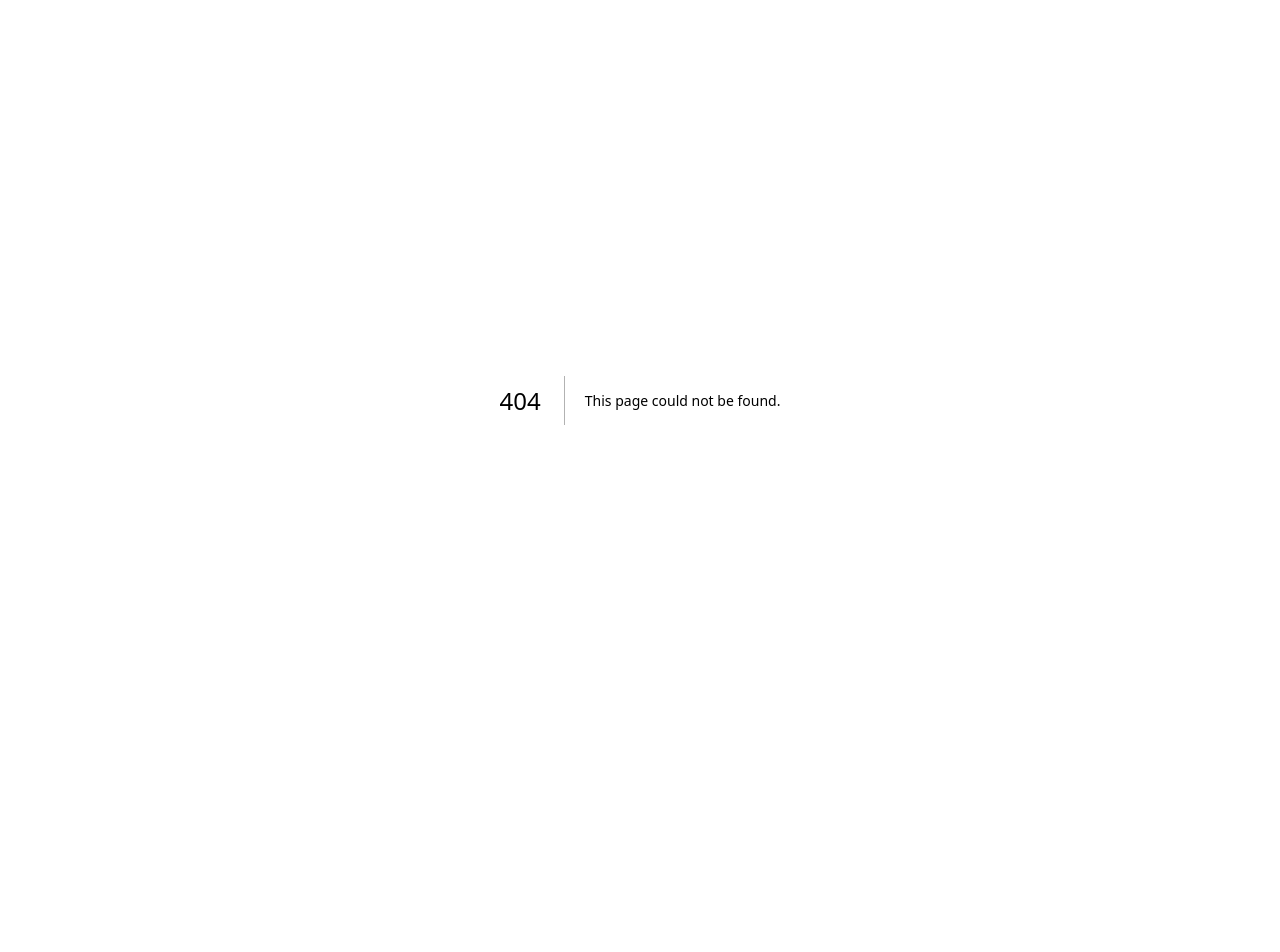
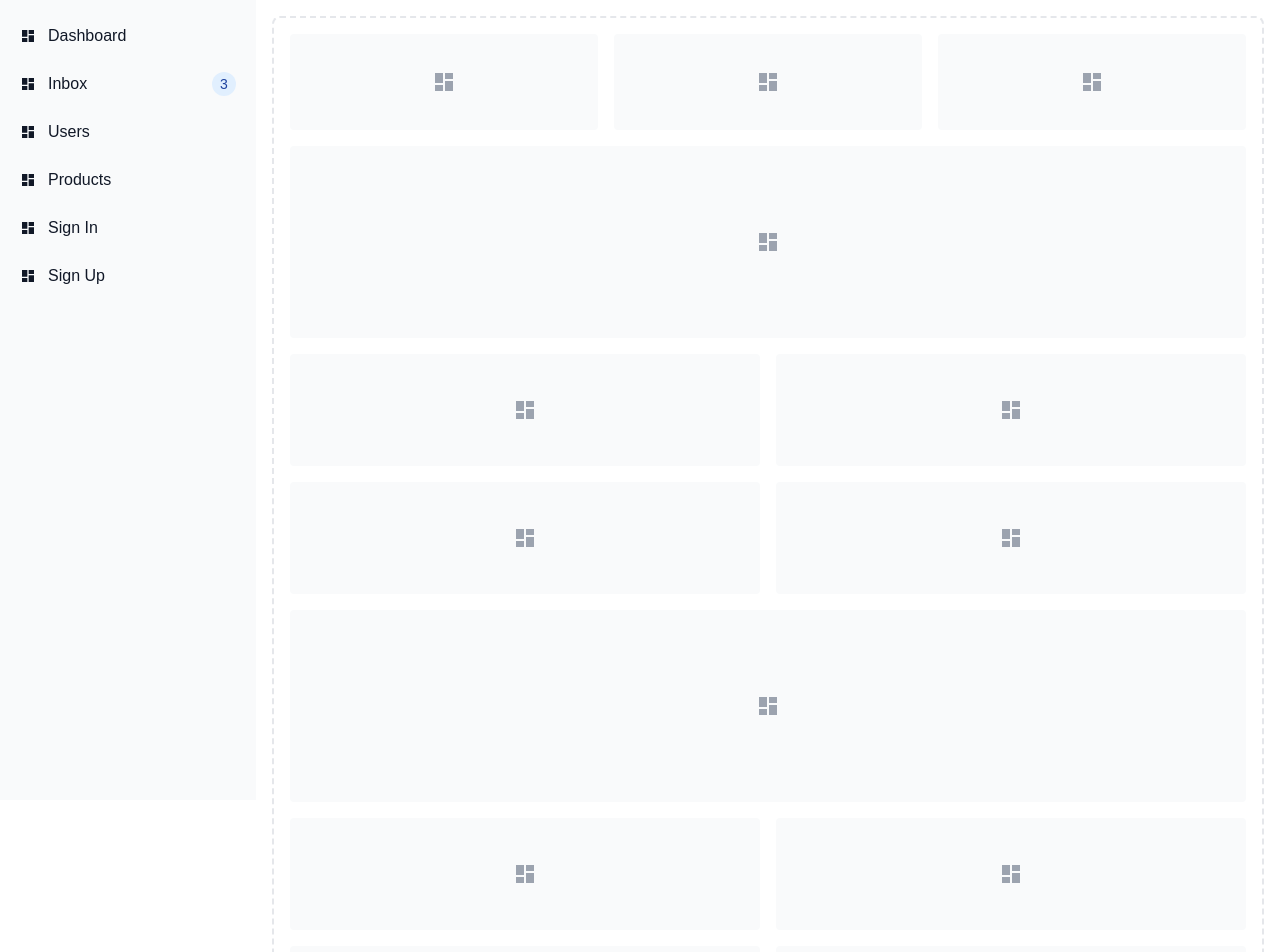
Before and after one commit to ahnayef/meeting-scheduler-frontend, a Next.js app: page /hostDashboard in a window 1280 px wide. Before the commit this address had no page. Shown: the top 952 px of the page. Before the commit the page ends 800 px from the top, so only its background shows below. Built offline with nearby package versions, Linux system fonts and the light colour scheme.

Commit message:
Add Dashboard layout and sidebar components; update Navbar logic for authentication state

```diff
--- /dev/null
+++ b/app/(components)/DashboardSidebar.tsx
@@ -0,0 +1,176 @@
+"use client";
+
+import { Sidebar } from "flowbite-react";
+import {
+  HiArrowSmRight,
+  HiChartPie,
+  HiInbox,
+  HiShoppingBag,
+  HiTable,
+  HiUser,
+  HiViewBoards,
+} from "react-icons/hi";
+import { HiMiniBars3BottomLeft } from "react-icons/hi2";
+import { MdDashboard } from "react-icons/md";
+
+export function DSidebar() {
+  return (
+    <>
+      <button
+        data-drawer-target="default-sidebar"
+        data-drawer-toggle="default-sidebar"
+        aria-controls="default-sidebar"
+        type="button"
+        className="ms-3 mt-2 inline-flex items-center rounded-lg p-2 text-sm text-gray-500 hover:bg-gray-100 focus:outline-none focus:ring-2 focus:ring-gray-200 sm:hidden dark:text-gray-400 dark:hover:bg-gray-700 dark:focus:ring-gray-600"
+      >
+        <span className="sr-only">Open sidebar</span>
+        <HiMiniBars3BottomLeft />
+      </button>
+
+      <aside
+        id="default-sidebar"
+        className="fixed left-0 top-0 z-40 h-screen w-64 -translate-x-full transition-transform sm:translate-x-0"
+        aria-label="Sidebar"
+      >
+        <div className="h-full overflow-y-auto bg-gray-50 px-3 py-4 dark:bg-gray-800">
+          <ul className="space-y-2 font-medium">
+            <li>
+              <a
+                href="#"
+                className="group flex items-center rounded-lg p-2 text-gray-900 hover:bg-gray-100 dark:text-white dark:hover:bg-gray-700"
+              >
+                <MdDashboard />
+                <span className="ms-3">Dashboard</span>
+              </a>
+            </li>
+
+            <li>
+              <a
+                href="#"
+                className="group flex items-center rounded-lg p-2 text-gray-900 hover:bg-gray-100 dark:text-white dark:hover:bg-gray-700"
+              >
+                <MdDashboard />
+                <span className="ms-3 flex-1 whitespace-nowrap">Inbox</span>
+                <span className="ms-3 inline-flex h-3 w-3 items-center justify-center rounded-full bg-blue-100 p-3 text-sm font-medium text-blue-800 dark:bg-blue-900 dark:text-blue-300">
+                  3
+                </span>
+              </a>
+            </li>
+            <li>
+              <a
+                href="#"
+                className="group flex items-center rounded-lg p-2 text-gray-900 hover:bg-gray-100 dark:text-white dark:hover:bg-gray-700"
+              >
+                <MdDashboard />
+                <span className="ms-3 flex-1 whitespace-nowrap">Users</span>
+              </a>
+            </li>
+            <li>
+              <a
+                href="#"
+                className="group flex items-center rounded-lg p-2 text-gray-900 hover:bg-gray-100 dark:text-white dark:hover:bg-gray-700"
+              >
+                <MdDashboard />
+                <span className="ms-3 flex-1 whitespace-nowrap">Products</span>
+              </a>
+            </li>
+            <li>
+              <a
+                href="#"
+                className="group flex items-center rounded-lg p-2 text-gray-900 hover:bg-gray-100 dark:text-white dark:hover:bg-gray-700"
+              >
+                <MdDashboard />
+                <span className="ms-3 flex-1 whitespace-nowrap">Sign In</span>
+              </a>
+            </li>
+            <li>
+              <a
+                href="#"
+                className="group flex items-center rounded-lg p-2 text-gray-900 hover:bg-gray-100 dark:text-white dark:hover:bg-gray-700"
+              >
+                <MdDashboard />
+                <span className="ms-3 flex-1 whitespace-nowrap">Sign Up</span>
+              </a>
+            </li>
+          </ul>
+        </div>
+      </aside>
+
+      <div className="p-4 sm:ml-64">
+        <div className="rounded-lg border-2 border-dashed border-gray-200 p-4 dark:border-gray-700">
+          <div className="mb-4 grid grid-cols-3 gap-4">
+            <div className="flex h-24 items-center justify-center rounded bg-gray-50 dark:bg-gray-800">
+              <p className="text-2xl text-gray-400 dark:text-gray-500">
+                <MdDashboard />
+              </p>
+            </div>
+            <div className="flex h-24 items-center justify-center rounded bg-gray-50 dark:bg-gray-800">
+              <p className="text-2xl text-gray-400 dark:text-gray-500">
+                <MdDashboard />
+              </p>
+            </div>
+            <div className="flex h-24 items-center justify-center rounded bg-gray-50 dark:bg-gray-800">
+              <p className="text-2xl text-gray-400 dark:text-gray-500">
+                <MdDashboard />
+              </p>
+            </div>
+          </div>
+          <div className="mb-4 flex h-48 items-center justify-center rounded bg-gray-50 dark:bg-gray-800">
+            <p className="text-2xl text-gray-400 dark:text-gray-500">
+              <MdDashboard />
+            </p>
+          </div>
+          <div className="mb-4 grid grid-cols-2 gap-4">
+            <div className="flex h-28 items-center justify-center rounded bg-gray-50 dark:bg-gray-800">
+              <p className="text-2xl text-gray-400 dark:text-gray-500">
+                <MdDashboard />
+              </p>
+            </div>
+            <div className="flex h-28 items-center justify-center rounded bg-gray-50 dark:bg-gray-800">
+              <p className="text-2xl text-gray-400 dark:text-gray-500">
+                <MdDashboard />
+              </p>
+            </div>
+            <div className="flex h-28 items-center justify-center rounded bg-gray-50 dark:bg-gray-800">
+              <p className="text-2xl text-gray-400 dark:text-gray-500">
+                <MdDashboard />
+              </p>
+            </div>
+            <div className="flex h-28 items-center justify-center rounded bg-gray-50 dark:bg-gray-800">
+              <p className="text-2xl text-gray-400 dark:text-gray-500">
+                <MdDashboard />
+              </p>
+            </div>
+          </div>
+          <div className="mb-4 flex h-48 items-center justify-center rounded bg-gray-50 dark:bg-gray-800">
+            <p className="text-2xl text-gray-400 dark:text-gray-500">
+              <MdDashboard />
+            </p>
+          </div>
+          <div className="grid grid-cols-2 gap-4">
+            <div className="flex h-28 items-center justify-center rounded bg-gray-50 dark:bg-gray-800">
+              <p className="text-2xl text-gray-400 dark:text-gray-500">
+                <MdDashboard />
+              </p>
+            </div>
+            <div className="flex h-28 items-center justify-center rounded bg-gray-50 dark:bg-gray-800">
+              <p className="text-2xl text-gray-400 dark:text-gray-500">
+                <MdDashboard />
+              </p>
+            </div>
+            <div className="flex h-28 items-center justify-center rounded bg-gray-50 dark:bg-gray-800">
+              <p className="text-2xl text-gray-400 dark:text-gray-500">
+                <MdDashboard />
+              </p>
+            </div>
+            <div className="flex h-28 items-center justify-center rounded bg-gray-50 dark:bg-gray-800">
+              <p className="text-2xl text-gray-400 dark:text-gray-500">
+                <MdDashboard />
+              </p>
+            </div>
+          </div>
+        </div>
+      </div>
+    </>
+  );
+}
--- a/app/(components)/Navbar.tsx
+++ b/app/(components)/Navbar.tsx
@@ -7,12 +7,12 @@ import { useEffect, useState } from "react";
 import { HiOutlineCalendarDateRange } from "react-icons/hi2";
 
 export function Nav() {
-  const [isLoggedIn, setIsLoggedIn] = useState(false);
+  const [isLoggedIn, setIsLoggedIn] = useState(true);
 
   const router = useRouter();
 
   useEffect(() => {
-    setIsLoggedIn(true);
+    // setIsLoggedIn(true);
     // if (localStorage.getItem("token")) {
     // }
   }, []);
@@ -27,7 +27,7 @@ export function Nav() {
       </Navbar.Brand>
 
       <div className="flex items-center justify-center gap-10 md:order-2">
-        {isLoggedIn ? (
+        {!isLoggedIn ? (
           <>
             <Link href="login">Login</Link>
             <Button className="p-0" onClick={() => router.push("signup")}>
--- /dev/null
+++ b/app/(dashboard)/hostDashboard/page.tsx
@@ -0,0 +1,9 @@
+import React from 'react'
+
+function Dashboard() {
+  return (
+    <div>Dashboard</div>
+  )
+}
+
+export default Dashboard
--- /dev/null
+++ b/app/(dashboard)/layout.tsx
@@ -0,0 +1,12 @@
+import { DSidebar } from "../(components)/DashboardSidebar";
+
+export default function DashboardLayout({
+  children,
+}: Readonly<{
+  children: React.ReactNode;
+}>) {
+  return <main className={`antialiased`}>
+    <DSidebar/>
+    {children}
+    </main>;
+}
```
